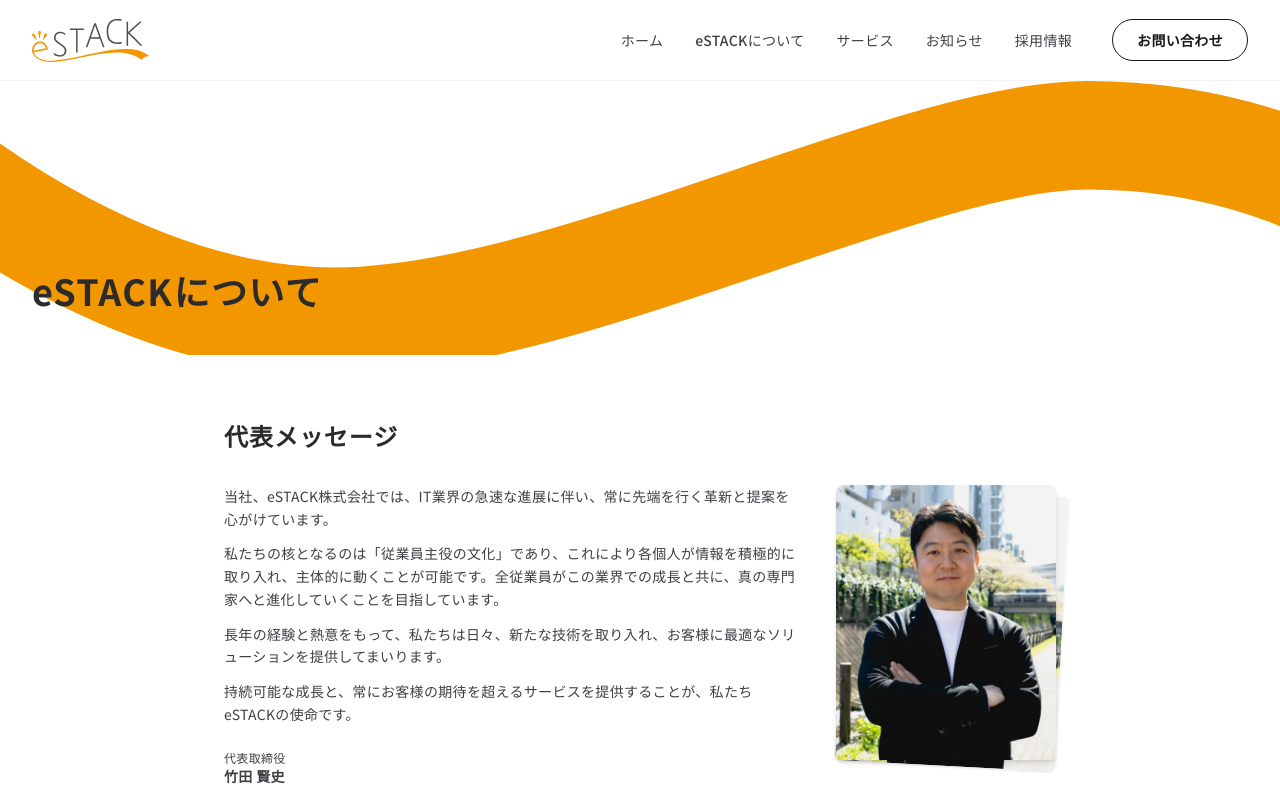
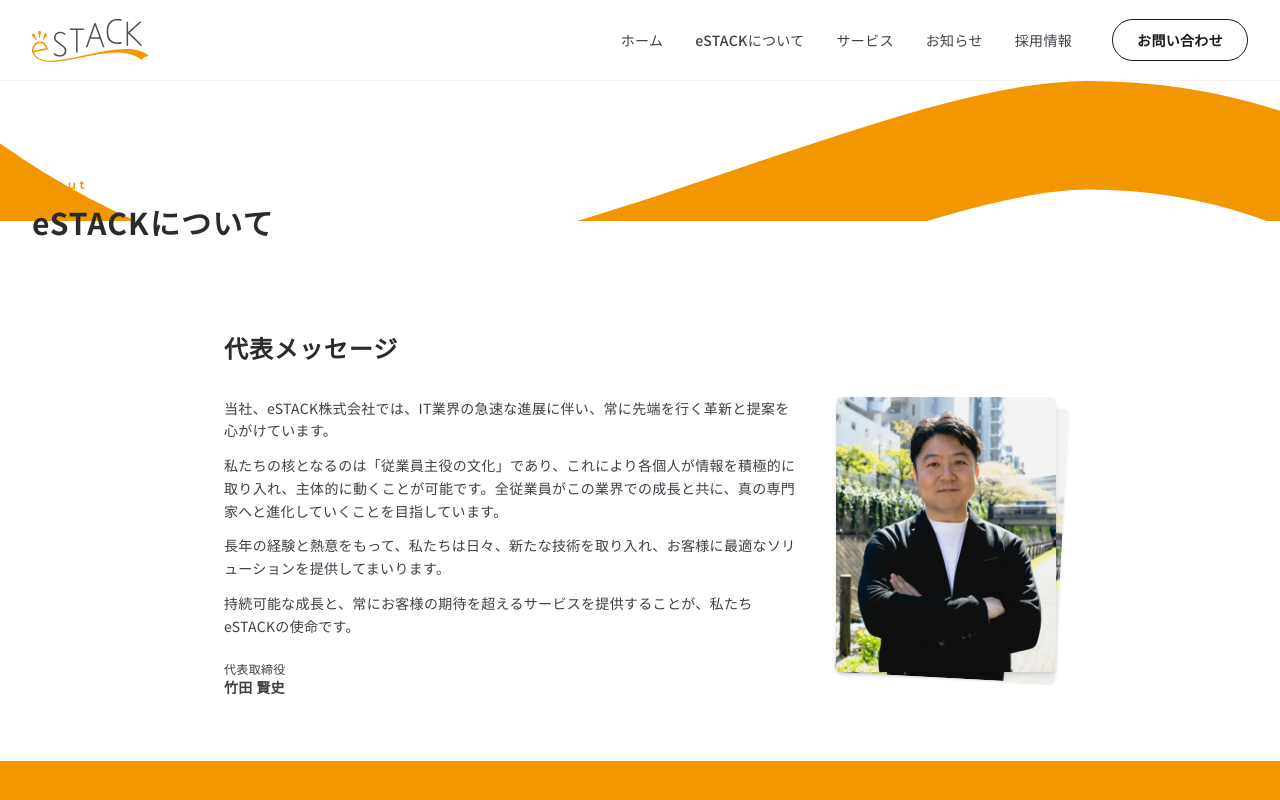
Before and after one commit to estack-inc/estack-website, a Next.js app: page /about in a window 1280 px wide. Shown: the top 800 px of the page. Built offline with nearby package versions, Linux system fonts and the light colour scheme.

Commit message:
fix(round3): 波を薄く + Contactページは波なし
- PageHeader: 波の高さを最大110-140pxに制限
- PageHeader: タイトル上のpaddingを削減
- Contact: showWave={false} で波を無効化（旧サイトと一致）

```diff
--- a/app/contact/page.tsx
+++ b/app/contact/page.tsx
@@ -8,7 +8,7 @@
 export default function ContactPage() {
   return (
     <>
-      <PageHeader title="お問い合わせ" subtitle="Contact" />
+      <PageHeader title="お問い合わせ" showWave={false} />
 
       <section className="py-12 md:py-20">
         <div className="mx-auto max-w-2xl px-5 md:px-8">
--- a/components/PageHeader.tsx
+++ b/components/PageHeader.tsx
@@ -3,30 +3,38 @@
 export default function PageHeader({
   title,
   subtitle,
+  showWave = true,
 }: {
   title: string;
   subtitle?: string;
+  showWave?: boolean;
 }) {
   return (
-    <section className="relative bg-white pt-10 pb-6 md:pt-16 md:pb-10 overflow-hidden">
+    <section className="relative bg-white pt-6 pb-4 md:pt-10 md:pb-6 overflow-hidden">
+      {showWave && (
         <div className="absolute top-0 left-0 right-0 w-full pointer-events-none -z-0">
           <Image
             src="/wave.svg"
             alt=""
             width={1512}
             height={348}
-          className="w-full h-auto"
+            className="w-full h-auto max-h-[110px] md:max-h-[140px] object-cover object-top"
             aria-hidden
             priority
           />
         </div>
-      <div className="relative mx-auto max-w-7xl px-5 md:px-8 pt-16 md:pt-24">
+      )}
+      <div
+        className={`relative mx-auto max-w-7xl px-5 md:px-8 ${
+          showWave ? "pt-8 md:pt-14" : "pt-2 md:pt-6"
+        }`}
+      >
         {subtitle && (
           <p className="text-xs font-semibold tracking-[0.3em] text-brand mb-2 font-display">
             {subtitle}
           </p>
         )}
-        <h1 className="text-2xl md:text-4xl font-bold leading-tight">
+        <h1 className="text-2xl md:text-3xl font-bold leading-tight">
           {title}
         </h1>
       </div>
```
Lines whose indentation alone changed are shown as unchanged.
